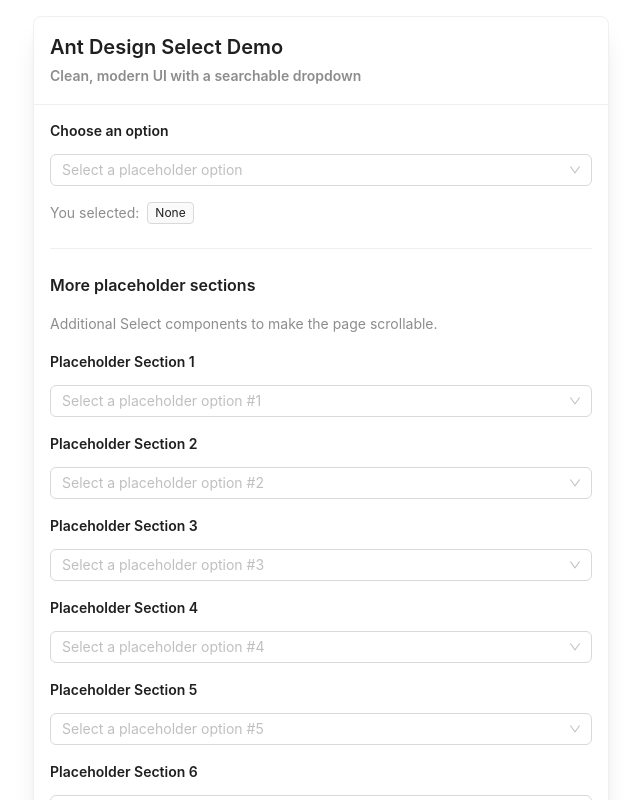
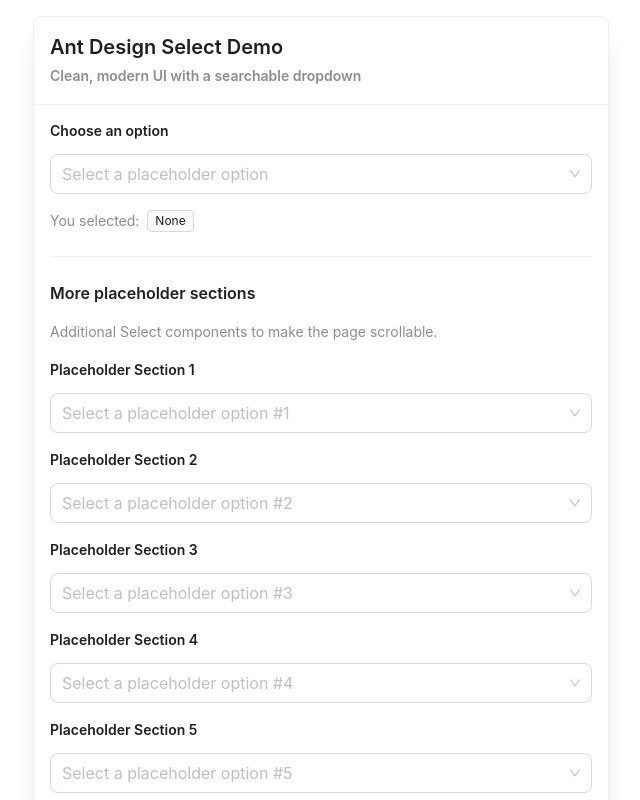
Before and after one commit to m-elagamy/antd-select-demo, a Next.js app: page / in a window 1280 px wide. Shown: the top 800 px of the page, without its empty margins (319-959 px from the left). Built offline with nearby package versions, Linux system fonts and the light colour scheme.

Commit message:
Add size prop to Ant Design Select components in the main page for improved usability.

```diff
--- a/src/app/page.tsx
+++ b/src/app/page.tsx
@@ -51,6 +51,7 @@
               showSearch
               placeholder="Select a placeholder option"
               optionFilterProp="label"
+              size="large"
               className="w-full"
               options={options}
               value={value}
@@ -86,6 +87,7 @@
                   showSearch
                   placeholder={`Select a placeholder option #${idx + 1}`}
                   optionFilterProp="label"
+                  size="large"
                   className="w-full"
                   options={options}
                   virtual={false}
```
